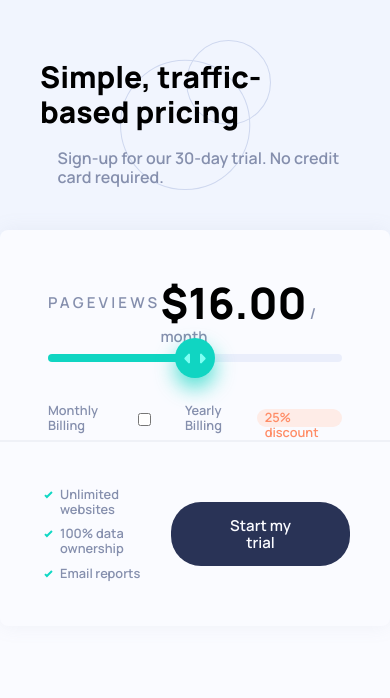
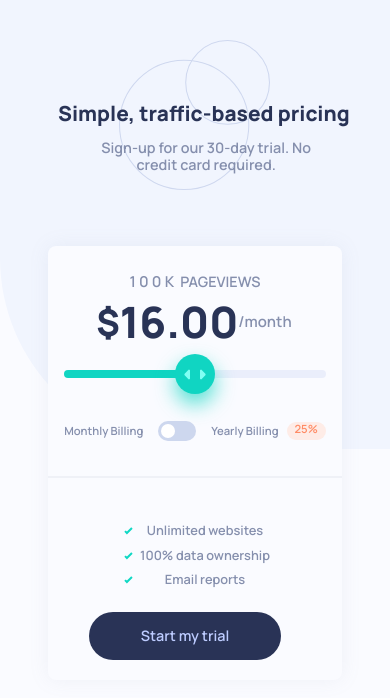
Before and after one commit to Mobeen67/gitChallanges, a website: page interactive-pricing-component-main/index.html in a window 390 px wide. Drawn offline with Linux system fonts and the light colour scheme.

Commit message:
Final file

```diff
--- a/interactive-pricing-component-main/index.html
+++ b/interactive-pricing-component-main/index.html
@@ -16,14 +16,17 @@
     </header>
     <main class="main">
         <div class="main__page">
-        <span class="main__pageviews">pageviews</span>
-        <span class="main__price">
-            <span id="price">$16.00</span>
-            <span id="period">/ month</span>
+        <div class="main__pageview">
+            <span id="pageview"></span>
+            <span class="main__pageviews">pageviews</span>
+        </div>
+            <span class="main__price">
+            <b class="main__dollar">$</b><span id="price">16.00</span> /
+            <span id="period">month</span>
         </span>
         </div>
         <div class="main__slider">
-            <input type="range" min="1" max="5" value="3" id="Slide">
+            <input type="range" min="1" max="5" value="3" id="slide">
         </div>
         <div class="main__toggle">
           <span>Monthly Billing</span>
@@ -45,6 +48,6 @@
             <button>Start my trial</button>
         </div>
     </main>
-
+    <script src="./js/main.js"></script>
 </body>
 </html>
--- /dev/null
+++ b/interactive-pricing-component-main/js/main.js
@@ -0,0 +1,75 @@
+
+let slider = document.getElementById("slide");
+let price = document.getElementById("price");
+let pageviews = document.getElementById("pageview");
+
+let togglebtn = document.getElementById("toggle");
+let text = document.getElementById("period");
+
+const DISCOUNT = 0.25;
+
+var prices = [8, 12, 16, 24, 36];
+
+pageviews.innerHTML = "100K";
+
+function discount() {
+    text.innerHTML = "";
+
+    if (toggle.checked) {
+        text.innerHTML = "year";
+        for (let i = 0; i < prices.length; i++) {
+            prices[i] = prices[i] - prices[i] * DISCOUNT;
+        }
+        listener();
+    } else {
+        text.innerHTML = "month";
+        prices = [8, 12, 16, 24, 36];
+        listener();
+    }
+}
+
+var listener = function () {
+    window.requestAnimationFrame(function () {
+        switch (slider.value) {
+            case "1":
+                price.innerHTML = Number(prices[0]).toFixed(2);
+                pageviews.innerHTML = "10K";
+                break;
+            case "2":
+                price.innerHTML = Number(prices[1]).toFixed(2);
+                pageviews.innerHTML = "50K";
+                break;
+            case "3":
+                price.innerHTML = Number(prices[2]).toFixed(2);
+                pageviews.innerHTML = "100K";
+                break;
+            case "4":
+                price.innerHTML = Number(prices[3]).toFixed(2);
+                pageviews.innerHTML = "500K";
+                break;
+            case "5":
+                price.innerHTML = Number(prices[4]).toFixed(2);
+                pageviews.innerHTML = "1M";
+        }
+    });
+};
+
+slider.addEventListener("mousedown", function () {
+    listener();
+    slider.addEventListener("mousemove", listener);
+});
+slider.addEventListener("mouseup", function () {
+    slider.removeEventListener("mousemove", listener);
+});
+
+slider.addEventListener("keydown", listener);
+
+slider.oninput = function () {
+    var value = ((this.value - this.min) / (this.max - this.min)) * 100;
+    this.style.background =
+        "linear-gradient(to right, #10d5c2 0%, #10d5c2 " +
+        value +
+        "%, #eaeefb " +
+        value +
+        "%, #eaeefb 100%)";
+};
--- a/interactive-pricing-component-main/scss/modules/_base.scss
+++ b/interactive-pricing-component-main/scss/modules/_base.scss
@@ -15,7 +15,7 @@ $Light-Grayish : hsl(14, 92%, 95%);
 $Light-Red: hsl(15, 100%, 70%);
 $Pale-Blue: hsl(226, 100%, 87%);
 
-$White: hsl (0, 0%, 100%);
+$White: #ffffff;
 $Very-Pale-Blue: hsl(230, 100%, 99%);
 $Light-Grayish-Blue: hsl(224, 65%, 95%);
 $Light-Grayish-Blue: hsl(223, 50%, 87%);
--- a/interactive-pricing-component-main/scss/style.scss
+++ b/interactive-pricing-component-main/scss/style.scss
@@ -15,14 +15,25 @@ body{
     background: url(/images/pattern-circles.svg) top center no-repeat;
     background-size: contain;
     height: 150px;
+    margin: 2.5rem;
+    text-align: center;
+    display: flex;
+    flex-direction: row;
+    justify-content: space-around;
     &__txt{
       font-family: $f-f;
+      margin-top: 2.5rem;
+    }
+     &__h1{
+      font-weight: $fw-b;
+      color: $Dark-Desaturated-Blue;
+      font-size: 2.5vw;
+      padding-left: 1.1rem;
     }
     &__h3{
       font-weight: $fw-l;
       color: $Grayish-Blue;
-      font-size: 1rem;
-      padding-left: 1.1rem;
+      font-size: 1.2vw;
     }
 }
 .main{
@@ -33,7 +44,7 @@ body{
     border-radius: .5rem;
     display: grid;
     grid-template-columns: repeat(2,auto);
-    grid-template-rows: repeat(3, 70px) ;
+    grid-template-rows: repeat(2, 70px) 90px;
     font-family: $f-f;
     &__page{
         margin: 3rem;
@@ -41,12 +52,23 @@ body{
         grid-row: 1 / 2;
         display: flex;
         justify-content: space-between;
+        color: $Grayish-Blue;
+    }
+
+    &__dollar {
+       font-size: 2.7rem;
+       font-weight: $fw-b;
+       color: $Dark-Desaturated-Blue;
+    }
+    &__pageview {
+       margin-top: 1rem;
     }
     &__pageviews {
-        color: $Grayish-Blue;
+       text-transform: uppercase;
+    }
+    #pageview{
         text-transform: uppercase;
         letter-spacing: .2rem;
-        margin-top: 1rem;
     }
     #period {
         color: $Grayish-Blue;
@@ -54,6 +76,7 @@ body{
     #price {
         font-size: 2.7rem;
         font-weight: $fw-b;
+        color: $Dark-Desaturated-Blue;
     }
     &__slider {
         margin: 3rem;
@@ -90,7 +113,7 @@ body{
       }
     }
   }
-    }
+}
     &__toggle {
        margin: 3rem;
        grid-column: 1 / 3;
@@ -102,10 +125,62 @@ body{
        font-size: 0.85em;
     }
     &__switch {
-       width: 38px;
-       height: 10px;
-       margin: 0 15px;
-  cursor: pointer;
+      position: relative;
+      width: 38px;
+      height: 20px;
+      margin: 0 15px;
+
+      .slide {
+        position: absolute;
+        cursor: pointer;
+        top: 0;
+        left: 0;
+        right: 0;
+        bottom: 0;
+        background-color: $Light-Grayish-Blue;
+        transition: 0.2s;
+        &:hover {
+          background-color: $Soft-Cyan;
+        }
+
+        &:before {
+          position: absolute;
+          content: "";
+          height: 14px;
+          width: 14px;
+          left: 3px;
+          bottom: 3px;
+          background-color: white;
+          -webkit-transition: 0.4s;
+          transition: 0.4s;
+        }
+
+        &.round {
+          border-radius: 34px;
+        }
+
+        &.round:before {
+          border-radius: 50%;
+        }
+      }
+
+      input {
+        opacity: 0;
+        width: 0;
+        height: 0;
+      }
+      input:checked + .slide {
+        background-color: $Strong-Cyan;
+      }
+
+      input:focus + .slide {
+        box-shadow: 0 0 1px $Strong-Cyan;
+      }
+
+      input:checked + .slide:before {
+        transform: translateX(18px);
+      }
+
     }
     &__discount {
        background-color: $Light-Grayish;
@@ -115,6 +190,7 @@ body{
        padding: 1px 8px;
        margin-left: .5rem;
     }
+
     &__links {
       padding: 20px 40px 20px 20px;
       grid-column: 1 / 3;
@@ -133,11 +209,81 @@ body{
       list-style-image: url(/images/icon-check.svg);
     }
     button{
+      padding: 0;
         border: none;
+        background: none;
         background-color: $Dark-Desaturated-Blue;
-        color: $Very-Pale-Blue;
+        color: $Pale-Blue;
         border-radius: 30px;
         padding: 15px 50px;
         cursor: pointer;
+        transition: all 0.2s;
+        outline: none;
+        &:hover {
+          color: $White;
+        }
+      }
+}
+ @media (max-width: 700px) {
+    .header{
+      &__txt{
+      margin-top: 3rem;
     }
-}
+     &__h1{
+        font-size: 1.3rem;
+     }
+     &__h3{
+       font-size: 0.9rem;
+       width: 55vw;
+       margin-left: 15vw;
+     }
+  }
+   .main {
+     margin: 1rem 3rem;
+   }
+   .main__pageviews {
+     font-size: 0.9rem;
+   }
+   .main__page{
+         display: flex;
+         flex-direction: column;
+         line-height: 2.5rem;
+         text-align: center;
+         margin-top: -0rem;
+       }
+       .main__price {
+        display: flex;
+        flex-direction: row;
+       }
+        #price {
+        font-size: 2.3rem;
+        font-weight: $fw-b;
+        color: $Dark-Desaturated-Blue;
+    }
+     .main__dollar {
+       font-size: 2.3rem;
+     }
+     .main__toggle{
+        margin: 1rem;
+        font-size: 0.75em;
+     }
+     .main__links  {
+          display: flex;
+          flex-direction: column;
+          text-align: center;
+      }
+      .main__discount {
+        text-align: center;
+      }
+      .main__slider {
+          margin:3rem 1rem;
+      }
+      .hide{
+        display: none;
+      }
+       button{
+         width: 12rem;
+         height: 3rem;
+         font-size: 0.9rem;
+      }
+  }
```
Also changed, not shown: interactive-pricing-component-main/css/style.css.
